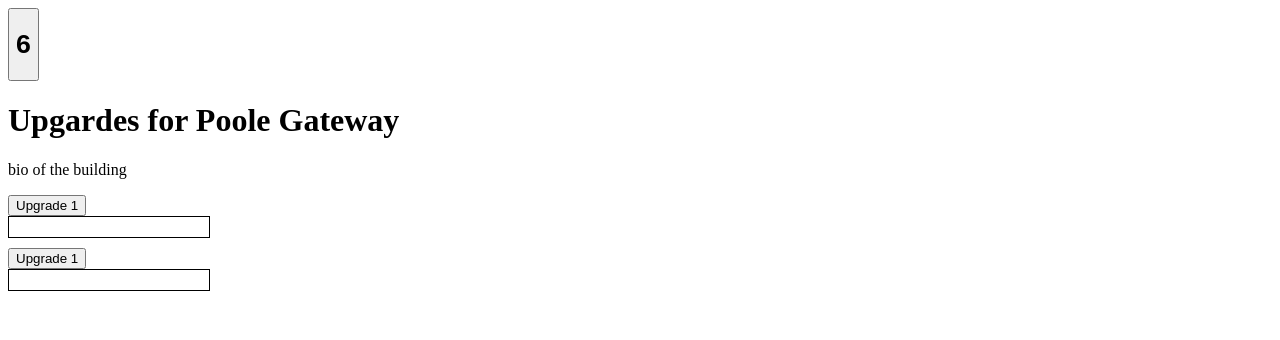
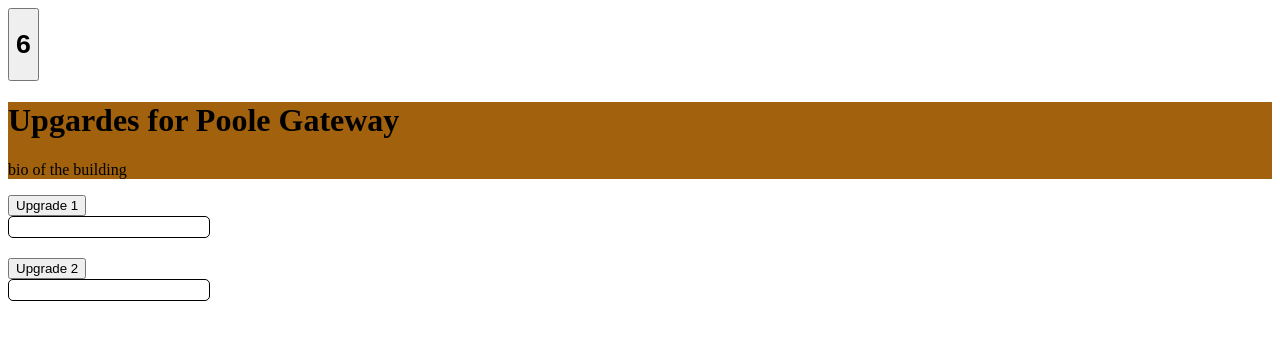
Before and after one commit to B-Turner5/BU-ECOClicker, a Flask app: page / in a window 1280 px wide. Shown: the top 340 px of the page. Run offline with Flask 3, Linux system fonts and the light colour scheme.

Commit message:
current update with what i did earlier

```diff
--- a/static/css/styles.css
+++ b/static/css/styles.css
@@ -3,10 +3,22 @@
     height: 20px;
     border: 1px solid #000;
     margin-bottom: 10px;
+    margin-bottom: 20px;
+    overflow: hidden;
+    border-radius: 5px;
 }
 
 .progress {
     width: 0%;
     height: 100%;
     background-color: green;
+    border-radius: 5px;
 }
+
+.background-upgrades{
+background-color: aqua;
+}
+
+#Poole-GateWay{
+    background: rgb(162, 97, 12);
+}
--- a/static/script/index.js
+++ b/static/script/index.js
@@ -19,9 +19,16 @@ function incrementNumber() {
 
 function updateProgress(progressId) {
     var progressBar = document.getElementById(progressId);
-    var currentWidth = progressBar.style.width || '0%';
-    var newWidth = parseInt(currentWidth) + 10;
-    progressBar.style.width = newWidth > 100 ? '100%' : newWidth + '%';
+    var currentWidth = parseInt(progressBar.style.width) || 0;
+
+
+
+    if (newWidth > 100) {
+        progressBar.style.width = '100%';
+    } else {
+        progressBar.style.width = newWidth + '%';
+    }
 }
 
+
 setInterval(incrementNumber, speed);
--- a/templates/index.html
+++ b/templates/index.html
@@ -12,22 +12,25 @@
         <button id="clicker">
             <h1 id="countContainer">0</h1>
         </button>
-       <div id="Poole GateWay">
+       <div id="Poole-GateWay">
         <h1>Upgardes for Poole Gateway</h1>
         <p>bio of the building</p>
        </div>
-       <div>
+       <div id="background-upgrades">
+       <div id="upgrade 1">
         <button id="upgrade1" name="upgrade 1" onclick="updateProgress('progress1')">Upgrade 1</button>
         <div class="progress-bar">
             <div id="progress1" class="progress"></div>
         </div>
-        <div>
-            <button id="upgrade2" name="upgrade 2" onclick="updateProgress('progress2')">Upgrade 1</button>
+        </div>
+        <div id="upgrade 2">
+            <button id="upgrade2" name="upgrade 2" onclick="updateProgress('progress2')">Upgrade 2</button>
             <div class="progress-bar">
                 <div id="progress2" class="progress"></div>
             </div>
 
        </div>
+       </div>
     </body>
 
     <script src="{{ url_for('static', filename='script/index.js')}}"></script>
```
